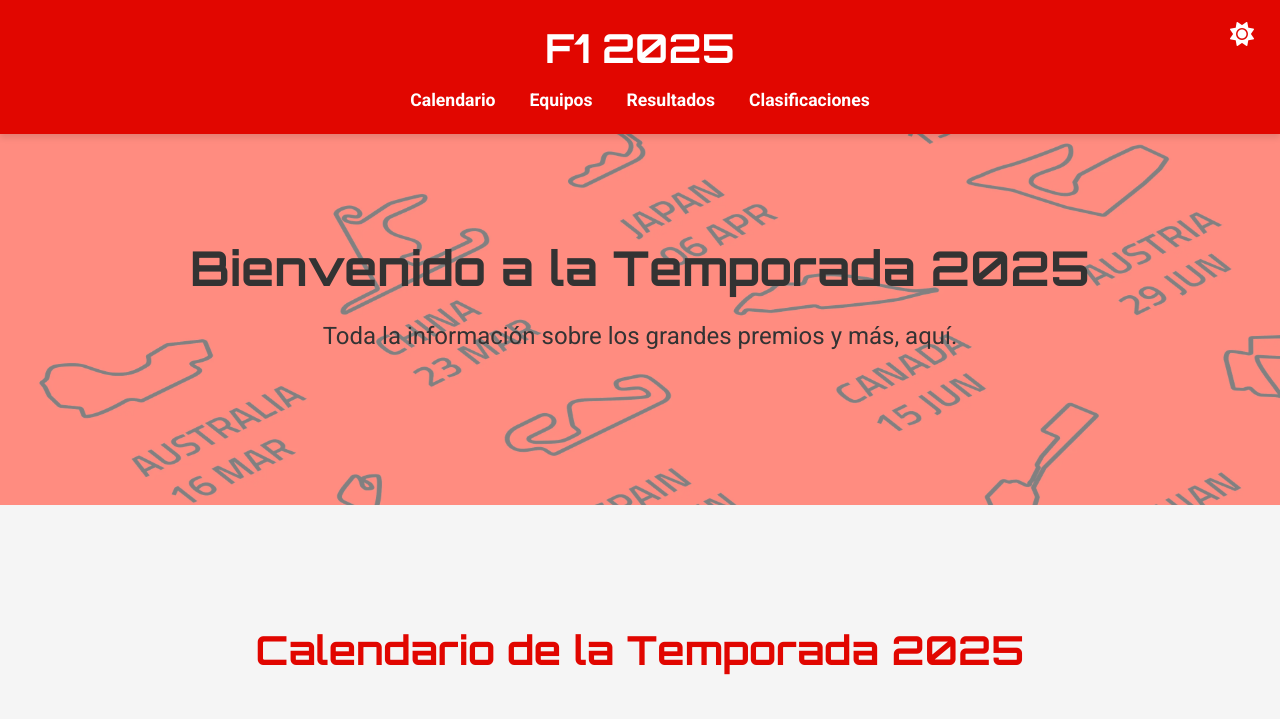
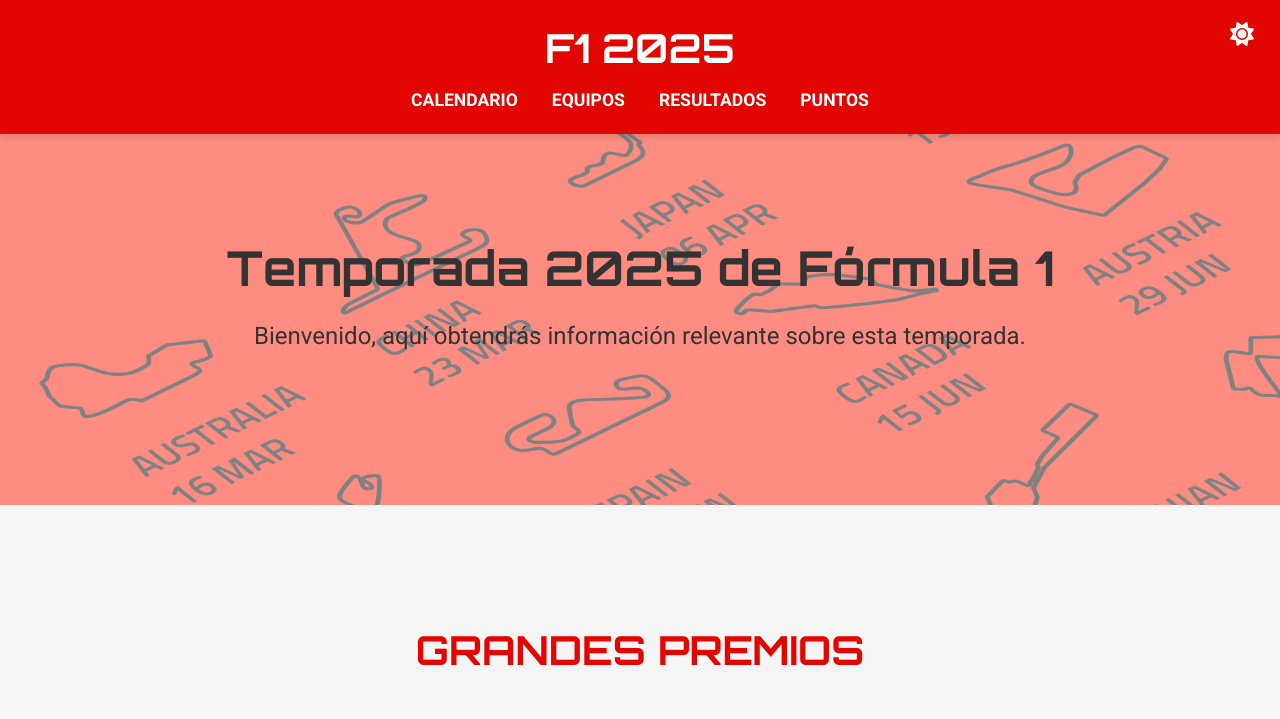
Before and after one commit to franvr13/F1-2025, a plain HTML site: page index.html in a window 1280 px wide. Shown: the top 719 px of the page. Drawn offline with Linux system fonts and the light colour scheme; no server answers; a script that the page names is missing.

Commit message:
Cambio en los títulos de encabezado de cada sección.

```diff
--- a/css/styles.css
+++ b/css/styles.css
@@ -461,7 +461,7 @@ nav ul li a:hover::after {
     }
 
 /* Standings Section */
-#clasificaciones {
+#puntos {
     background-color: var(--bg-medium);
     padding: 60px 0;
 }
@@ -507,7 +507,6 @@ footer {
     color: white;
     text-align: center;
     padding: 20px 0;
-    margin-top: 80px;
 }
 
 footer p {
--- a/index.html
+++ b/index.html
@@ -27,10 +27,10 @@
             <h1>F1 2025</h1>
             <nav>
                 <ul>
-                    <li><a href="#calendario">Calendario</a></li>
-                    <li><a href="#equipos">Equipos</a></li>
-                    <li><a href="#resultados">Resultados</a></li>
-                    <li><a href="#clasificaciones">Clasificaciones</a></li>
+                    <li><a href="#calendario">CALENDARIO</a></li>
+                    <li><a href="#equipos">EQUIPOS</a></li>
+                    <li><a href="#resultados">RESULTADOS</a></li>
+                    <li><a href="#puntos">PUNTOS</a></li>
                 </ul>
                 <button id="theme-toggle" aria-label="Cambiar modo claro/oscuro">
                     <i class="fas fa-moon"></i>
@@ -42,15 +42,15 @@
     <!-- Banner -->
     <section id="hero">
         <div class="container">
-            <h2>Bienvenido a la Temporada 2025</h2>
-            <p>Toda la información sobre los grandes premios y más, aquí.</p>
+            <h2>Temporada 2025 de Fórmula 1</h2>
+            <p>Bienvenido, aquí obtendrás información relevante sobre esta temporada.</p>
         </div>
     </section>
 
     <!-- Carreras -->
     <section id="calendario" class="section">
         <div class="container">
-            <h2>Calendario de la Temporada 2025</h2>
+            <h2>GRANDES PREMIOS</h2>
             <div class="calendar-grid">
                 <div class="race">
                     <h3>Gran Premio de Australia</h3>
@@ -274,7 +274,7 @@
 
         <!-- Equipos -->
         <section id="equipos" class="section">
-            <h2>Equipos</h2>
+            <h2>EQUIPOS</h2>
             <div class="teams-container">
                 <!-- Tarjeta McLaren -->
                 <a href="https://www.mclaren.com/racing/formula-1/" class="team-link" target="_blank" rel="noopener noreferrer">
@@ -539,7 +539,7 @@
     <!-- Resultados de las carreras -->
     <section id="resultados" class="section">
         <div class="container">
-            <h2>Resultados</h2>
+            <h2>RESULTADOS</h2>
             <div class="results-grid">
                 <div class="result">
                     <h3>Gran Premio de Australia</h3>
@@ -858,9 +858,9 @@
     </section>
 
         <!-- Clasificaciones por puntos -->
-<section id="clasificaciones" class="section">
+<section id="puntos" class="section">
     <div class="container">
-        <h2>Clasificaciones por puntos 2025</h2>
+        <h2>PUNTOS</h2>
 
         <!-- Clasificación de Pilotos -->
         <div class="standings">
@@ -901,17 +901,6 @@
     </div>
 </section>
 
-<section>
-    <div class="bmc-container">
-        <h1>Si te gusta el proyecto, aquí puedes apoyarme, eso me motivará mucho más.</h1>
-        <div class="bmc-button">
-            <a href="https://buymeacoffee.com/frandev_" target="_blank" id="bmc-button">
-                <img src="https://cdn.buymeacoffee.com/buttons/v2/default-yellow.png" alt="Buy Me a Coffee" />
-            </a>
-        </div>
-    </div>
-</section>
-
     <!-- Footer -->
     <footer>
         <div class="container">
```
